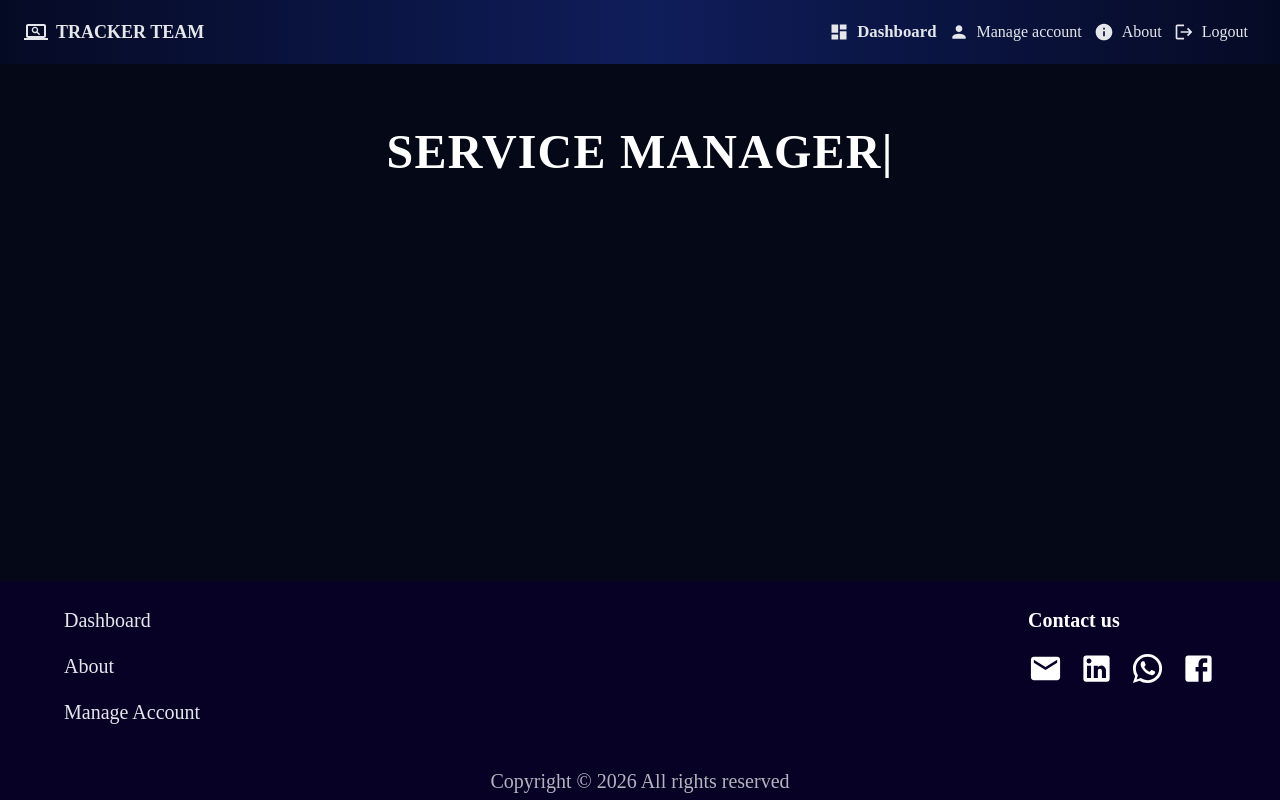
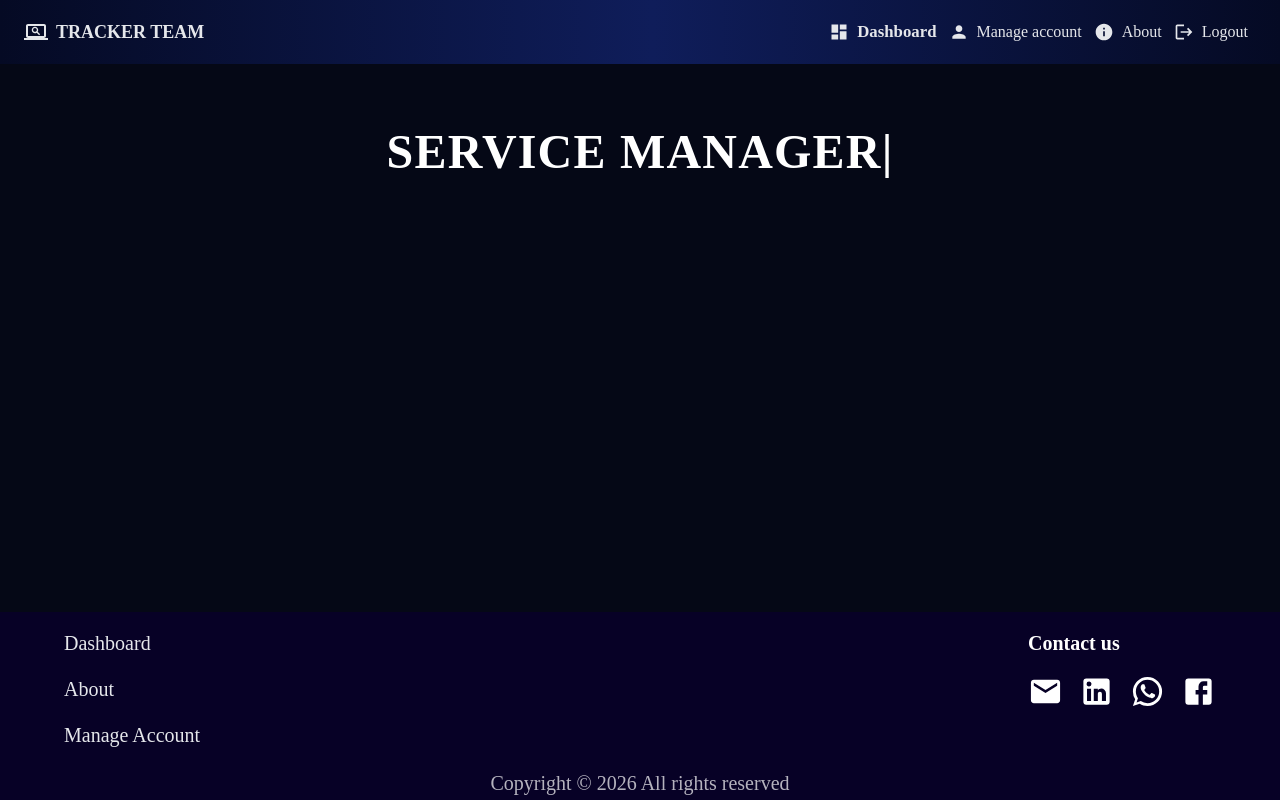
Before and after one commit to fymijoro/service_manager, a React (Vite) app in the folder service-manager/: page / in a window 1280 px wide. Built offline with nearby package versions, Linux system fonts and the light colour scheme; a web font is replaced by a local one.

Commit message:
diminue la hauteur du footer

```diff
--- a/service-manager/src/components/Footer.jsx
+++ b/service-manager/src/components/Footer.jsx
@@ -33,8 +33,8 @@ function Footer() {
           alignItems: 'flex-start',
           gap: 4,
           px: { xs: 4, md: 8 },
-          py: { xs: 2, md: 3 },
-          minHeight: 181,
+          py: { xs: 1.5, md: 2 },
+          minHeight: 150,
         }}
       >
         <Box sx={{ display: 'flex', flexDirection: 'column', gap: 2 }}>
@@ -90,7 +90,7 @@ function Footer() {
         </Box>
       </Box>
 
-      <Box sx={{ py: 0.5 }}>
+      <Box sx={{ py: 0.25 }}>
         <Typography sx={{ fontSize: 20, textAlign: 'center', color: 'rgba(255,255,255,0.7)' }}>
           Copyright © {new Date().getFullYear()} All rights reserved
         </Typography>
```
